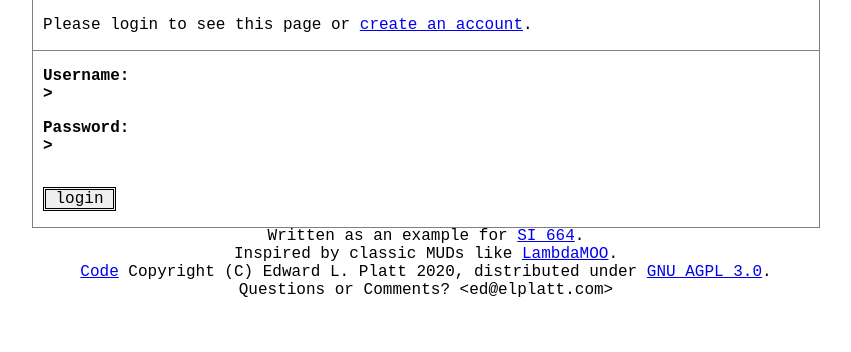
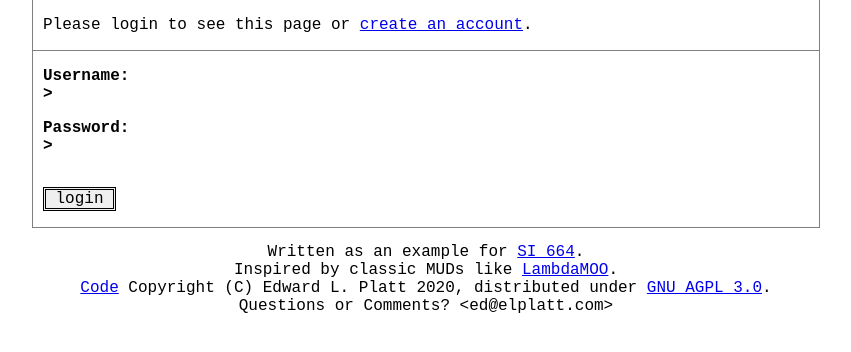
Before and after one commit to elplatt/Adventure664, a Django app: page /accounts/login/?next=/explore/1/edit in a window 1280 px wide. Shown: the part 110-462 px from the top of the page, without its empty margins (214-1065 px from the left). Run offline with Django 3.2, Linux system fonts and the light colour scheme.

Commit message:
Padding in footer.

```diff
--- a/static/style.css
+++ b/static/style.css
@@ -62,7 +62,7 @@ h1 a {
 #tutorial h2 {
   padding-bottom: 0;
 }
-#footer {
+#container #footer {
   padding: 1em 1ch;
   text-align: center;
 }
```
